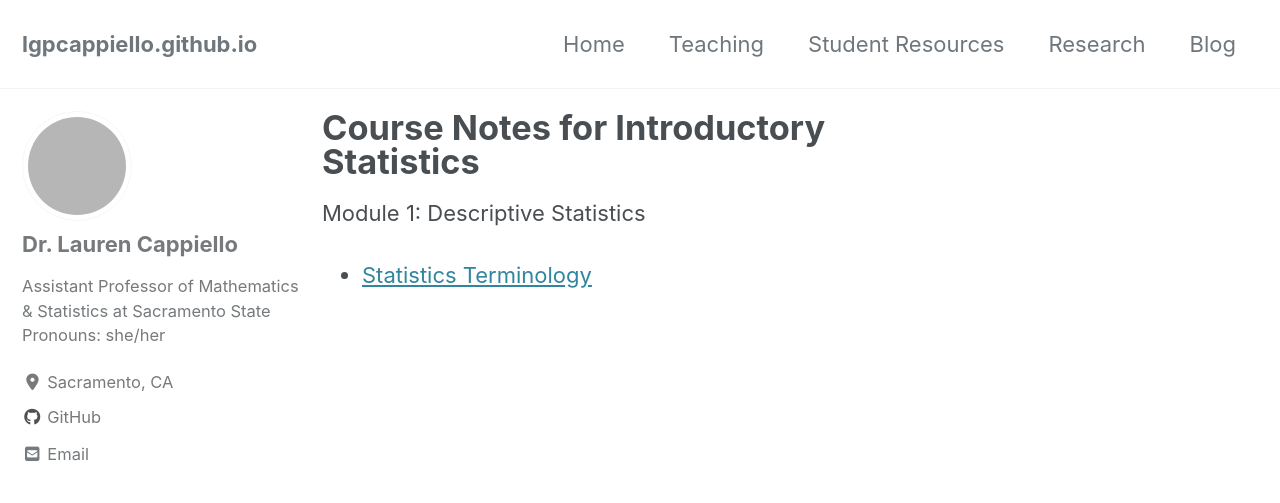
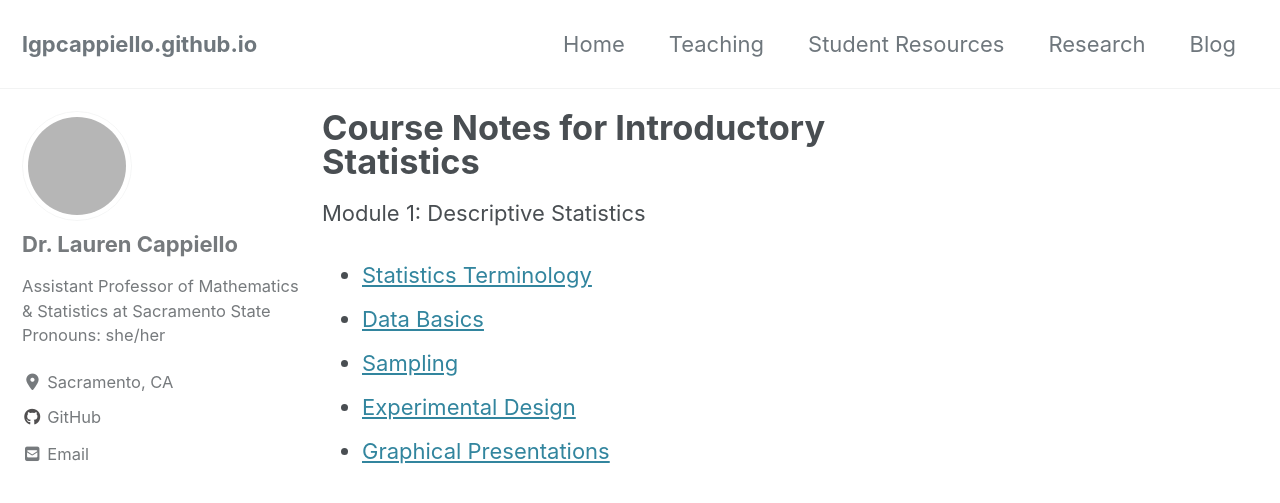
Before and after one commit to lgpcappiello/lgpcappiello.github.io, a Jekyll site: the page built from teaching/IntroStats/index.md, in a window 1280 px wide and 900 px high. Shown: the top 503 px of the window. Built offline with Jekyll 4.4.1, drawn with Linux system fonts in a browser that asks for light colours; cached includes are drawn as plain includes; nearby versions of some CDN libraries; grey boxes are pictures that could not be loaded.

Commit message:
update intro stats notes

```diff
--- a/teaching/IntroStats/databasics.Rmd
+++ b/teaching/IntroStats/databasics.Rmd
@@ -1,6 +1,5 @@
 ---
 title: "Data Basics"
-permalink: /databasics/
 layout: single
 author_profile: true
 output: html_document
--- a/teaching/IntroStats/design.Rmd
+++ b/teaching/IntroStats/design.Rmd
@@ -1,6 +1,5 @@
 ---
 title: "Experimental Design"
-permalink: /design/
 layout: single
 author_profile: true
 output: html_document
--- a/teaching/IntroStats/index.md
+++ b/teaching/IntroStats/index.md
@@ -6,4 +6,8 @@ author_profile: true
 
 Module 1: Descriptive Statistics
 
-- [Statistics Terminology](/terminology/)
+- [Statistics Terminology](https://lgpcappiello.github.io/teaching/IntroStats/terminology.hml)
+- [Data Basics](https://lgpcappiello.github.io/teaching/IntroStats/databasics.html)
+- [Sampling](https://lgpcappiello.github.io/teaching/IntroStats/sampling.html)
+- [Experimental Design](https://lgpcappiello.github.io/teaching/IntroStats/design.html)
+- [Graphical Presentations](https://lgpcappiello.github.io/teaching/IntroStats/plots.html)
--- a/teaching/IntroStats/plots.Rmd
+++ b/teaching/IntroStats/plots.Rmd
@@ -1,6 +1,5 @@
 ---
 title: "Graphical Presentations"
-permalink: /plots/
 layout: single
 author_profile: true
 output: html_document
--- a/teaching/IntroStats/sampling.Rmd
+++ b/teaching/IntroStats/sampling.Rmd
@@ -1,6 +1,5 @@
 ---
 title: "Sampling"
-permalink: /sampling/
 layout: single
 author_profile: true
 output: html_document
--- a/teaching/IntroStats/terminology.Rmd
+++ b/teaching/IntroStats/terminology.Rmd
@@ -1,6 +1,5 @@
 ---
 title: "Statistics Terminology"
-permalink: /terminology/
 layout: single
 author_profile: true
 output: html_document
```
